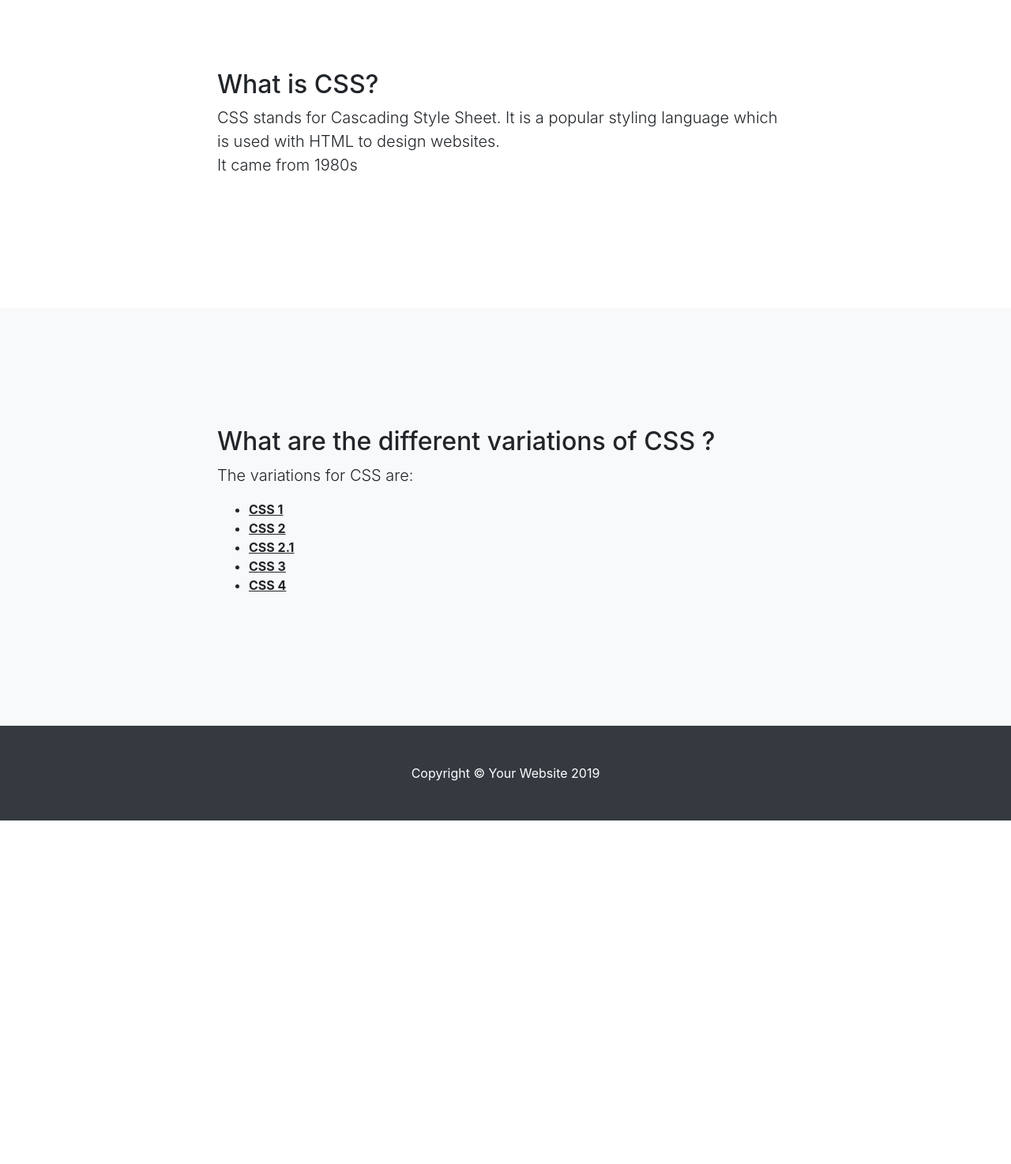
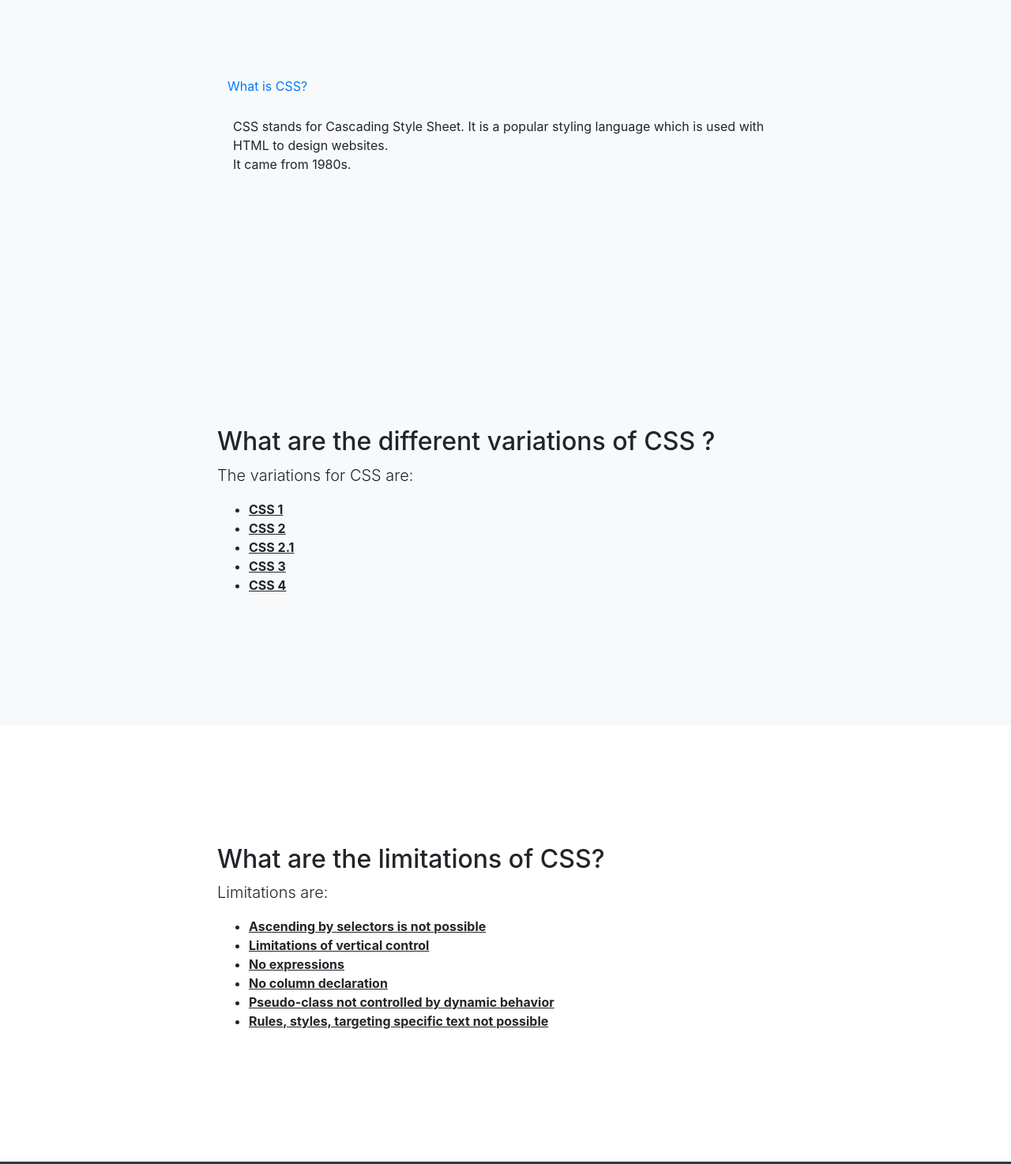
Before and after one commit to unehirondelle/CSS, a plain HTML site: page index.html in a window 1280 px wide. Shown: the part 420-1894 px from the top of the page at 79% size. Before the commit the page ends 1459 px from the top, so only its background shows below. Drawn offline with nearby package versions, Linux system fonts and the light colour scheme.

Commit message:
bootstrap changed

```diff
--- a/index.html
+++ b/index.html
@@ -14,6 +14,14 @@
     <link href="bootstrap_template/vendor/bootstrap/css/bootstrap.min.css" rel="stylesheet">
 
     <!-- Custom styles for this template -->
+    <script src="bootstrap_template/vendor/jquery/jquery.min.js"></script>
+    <script src="bootstrap_template/vendor/bootstrap/js/bootstrap.bundle.min.js"></script>
+
+    <!-- Plugin JavaScript -->
+    <script src="bootstrap_template/vendor/jquery-easing/jquery.easing.min.js"></script>
+
+    <!-- Custom JavaScript for this theme -->
+    <script src="bootstrap_template/js/scrolling-nav.js"></script>
     <link href="bootstrap_template/css/scrolling-nav.css" rel="stylesheet">
     <link rel="stylesheet" href="styles.css" type="text/css">
     <style>
@@ -57,25 +65,60 @@
     </div>
 </header>
 
-<section id="about">
+<section id="about" class="bg-light">
     <div class="container">
         <div class="row">
             <div class="col-lg-8 mx-auto">
-                <h2>What is CSS?</h2>
-                <p class="lead">CSS stands for Cascading Style Sheet. It is a popular styling language which is used
-                    with HTML to design websites.</br>
-                    It came from 1980s</p>
-                <!--<ul>
-                    <li>Clickable nav links that smooth scroll to page sections</li>
-                    <li>Responsive behavior when clicking nav links perfect for a one page website</li>
-                    <li>Bootstrap's scrollspy feature which highlights which section of the page you're on in the
-                        navbar
-                    </li>
-                    <li>Minimal custom CSS so you are free to explore your own unique design options</li>
-                </ul>-->
-            </div>
-        </div>
-    </div>
+                <div class="accordion" id="accordionExample">
+                    <div id="headingOne">
+                        <h2 class="mb-0">
+                            <button class="btn btn-link" type="button" data-toggle="collapse"
+                                    data-target="#collapseOne" aria-expanded="true" aria-controls="collapseOne">
+                                What is CSS?
+                            </button>
+                        </h2>
+                    </div>
+
+                    <div id="collapseOne" class="collapse show" aria-labelledby="headingOne"
+                         data-parent="#accordionExample">
+                        <div class="card-body">
+                            CSS stands for Cascading Style Sheet. It is a popular styling language
+                            which is used
+                            with HTML to design websites.</br>
+                            It came from 1980s.
+                        </div>
+                        <!--</div>-->
+                    </div>
+                    <!--<div class="card">
+                        <div class="card-header" id="headingTwo">
+                            <h5 class="mb-0">
+                                <button class="btn btn-link collapsed" type="button" data-toggle="collapse" data-target="#collapseTwo" aria-expanded="false" aria-controls="collapseTwo">
+                                    Collapsible Group Item #2
+                                </button>
+                            </h5>
+                        </div>
+                        <div id="collapseTwo" class="collapse" aria-labelledby="headingTwo" data-parent="#accordionExample">
+                            <div class="card-body">
+                                Anim pariatur cliche reprehenderit, enim eiusmod high life accusamus terry richardson ad squid. 3 wolf moon officia aute, non cupidatat skateboard dolor brunch. Food truck quinoa nesciunt laborum eiusmod. Brunch 3 wolf moon tempor, sunt aliqua put a bird on it squid single-origin coffee nulla assumenda shoreditch et. Nihil anim keffiyeh helvetica, craft beer labore wes anderson cred nesciunt sapiente ea proident. Ad vegan excepteur butcher vice lomo. Leggings occaecat craft beer farm-to-table, raw denim aesthetic synth nesciunt you probably haven't heard of them accusamus labore sustainable VHS.
+                            </div>
+                        </div>
+                    </div>-->
+                    <!--<div class="card">
+                        <div class="card-header" id="headingThree">
+                            <h5 class="mb-0">
+                                <button class="btn btn-link collapsed" type="button" data-toggle="collapse" data-target="#collapseThree" aria-expanded="false" aria-controls="collapseThree">
+                                    Collapsible Group Item #3
+                                </button>
+                            </h5>
+                        </div>
+                        <div id="collapseThree" class="collapse" aria-labelledby="headingThree" data-parent="#accordionExample">
+                            <div class="card-body">
+                                Anim pariatur cliche reprehenderit, enim eiusmod high life accusamus terry richardson ad squid. 3 wolf moon officia aute, non cupidatat skateboard dolor brunch. Food truck quinoa nesciunt laborum eiusmod. Brunch 3 wolf moon tempor, sunt aliqua put a bird on it squid single-origin coffee nulla assumenda shoreditch et. Nihil anim keffiyeh helvetica, craft beer labore wes anderson cred nesciunt sapiente ea proident. Ad vegan excepteur butcher vice lomo. Leggings occaecat craft beer farm-to-table, raw denim aesthetic synth nesciunt you probably haven't heard of them accusamus labore sustainable VHS.
+                            </div>
+                        </div>
+                    </div>-->
+                </div>
+
 </section>
 
 <section id="services" class="bg-light">
@@ -90,6 +133,25 @@
                     <li>CSS 2.1</li>
                     <li>CSS 3</li>
                     <li>CSS 4</li>
+                </ul>
+            </div>
+        </div>
+    </div>
+</section>
+
+<section id="services_">
+    <div class="container">
+        <div class="row">
+            <div class="col-lg-8 mx-auto">
+                <h2>What are the limitations of CSS?</h2>
+                <p class="lead">Limitations are:</p>
+                <ul>
+                    <li>Ascending by selectors is not possible</li>
+                    <li>Limitations of vertical control</li>
+                    <li>No expressions</li>
+                    <li>No column declaration</li>
+                    <li>Pseudo-class not controlled by dynamic behavior</li>
+                    <li>Rules, styles, targeting specific text not possible</li>
                 </ul>
             </div>
         </div>
@@ -118,14 +180,7 @@
 </footer>
 
 <!-- Bootstrap core JavaScript -->
-<script src="vendor/jquery/jquery.min.js"></script>
-<script src="vendor/bootstrap/js/bootstrap.bundle.min.js"></script>
 
-<!-- Plugin JavaScript -->
-<script src="vendor/jquery-easing/jquery.easing.min.js"></script>
-
-<!-- Custom JavaScript for this theme -->
-<script src="js/scrolling-nav.js"></script>
 
 </body>
 
```
